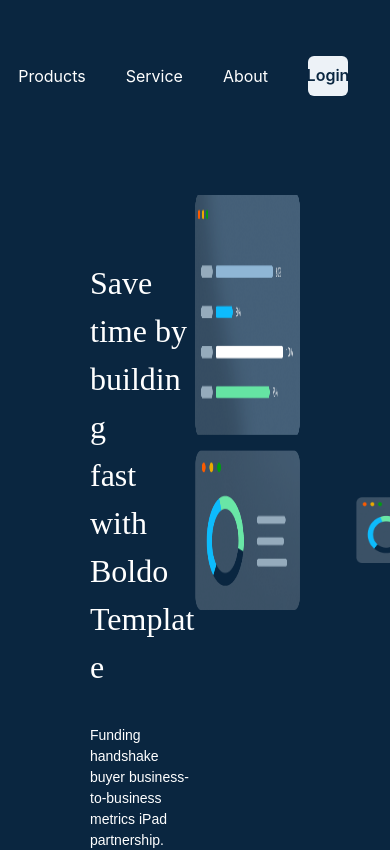
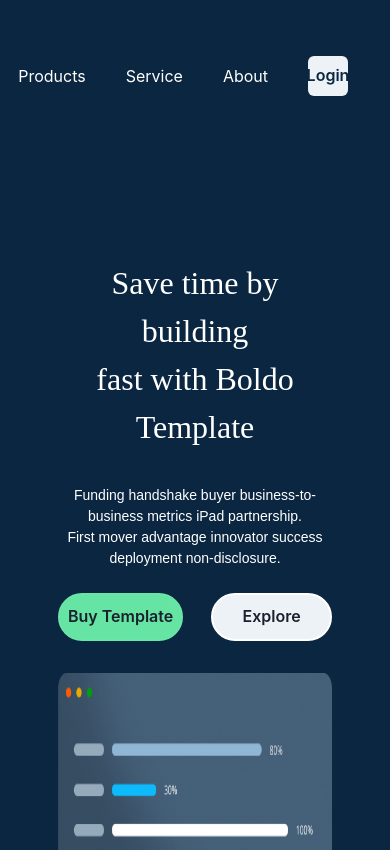
Before and after one commit to jahrulezfrancis/Digital-Marketing-Website-front-end-, a React (Create React App) app: page / in a window 390 px wide. Shown: the top 850 px of the page. Built offline with nearby package versions, Linux system fonts and the light colour scheme.

Commit message:
fixed responsiveness of header

```diff
--- a/src/Components/Header/IntroSec.jsx
+++ b/src/Components/Header/IntroSec.jsx
@@ -1,11 +1,12 @@
 import React from 'react';
-import { ListItem, HStack, UnorderedList, Image, Flex, Box, Button, Heading, Text, Container, } from '@chakra-ui/react'
+import { ListItem, HStack, UnorderedList, Image, Flex, Box, Button, Heading, Text, Container, useMediaQuery, Center, } from '@chakra-ui/react'
 import HeaderLogo from "../../Images/Logo.png"
 import SideImages, { BottomImage } from './SideImage';
 import { NavLink } from 'react-router-dom';
 
 
 export default function WelcomeBox() {
+    const [onMobile] = useMediaQuery('(max-width: 1000px)')
     return (
         <>
 
@@ -24,20 +25,20 @@
                     <Button color='#0A2640' marginEnd='2em'>Login</Button>
                 </HStack>
             </UnorderedList>
-            <Box m={'1em 5em'} p='.7em .625em' display='flex'>
-                <Box width='50%'>
-                    <Box alignItems='center' mt='5em'>
-                        <Heading as={'h4'} size='md' fontFamily='Manrope' fontSize='2em'
+            <Box m={'1em 3em'} p='.7em .625em' display='flex' flexDirection={onMobile ? 'column' : 'row'} justifyContent={onMobile ? 'center' : 'start'}>
+                <Box width={onMobile ? '100%' : '50%'}>
+                    <Box justifyContent={onMobile ? 'center' : 'start'} alignItems='center' mt='5em' display='flex' flexDirection={onMobile ? 'column' : 'column'}>
+                        <Heading textAlign={onMobile ? 'center' : 'left'} as={'h4'} size='md' fontFamily='Manrope' fontSize='2em'
                             color='#ffffff' lineHeight='1.5em' fontWeight='1em'
                         >
                             Save time by building <br /> fast with Boldo Template
                         </Heading>
-                        <Text color={'white'} fontSize='sm' fontFamily={'sans-serif'} pt={'1.4em'} mt='1em'>
+                        <Text textAlign={onMobile ? 'center' : 'left'} color={'white'} fontSize='sm' fontFamily={'sans-serif'} pt={'1.4em'} mt='1em'>
                             Funding handshake buyer business-to-business metrics iPad partnership. <br />
                             First mover advantage innovator success deployment non-disclosure.
                         </Text>
                     </Box>
-                    <Box gap={3} mt='1.5em'>
+                    <Box display='flex' gap={3} mt='1.5em' justifyContent={onMobile ? 'center' : 'start'}>
                         <Button bgColor={'#65E4A3'} mr={'1em'} border='2px solid #69E6A6' h='3em' w='15.4em'
                             borderRadius='3.5em' p='16px 56px'
                         >
@@ -46,7 +47,7 @@
                         <Button w='11.6em' h='3em' borderRadius='3.5em' border={'2px solid #FFFFFF'} p='16px 56px'>Explore</Button>
                     </Box>
                 </Box>
-                <Box width={'50%'}>
+                <Box width={ onMobile ? '100%' : '50%'} mt={onMobile ? '1em' : 'oem'}>
                     <SideImages />
                 </Box>
             </Box>
```
